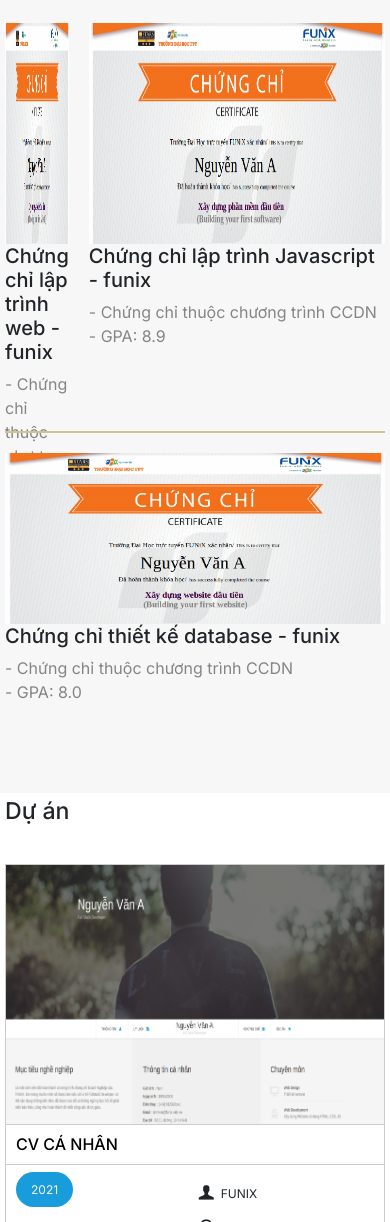
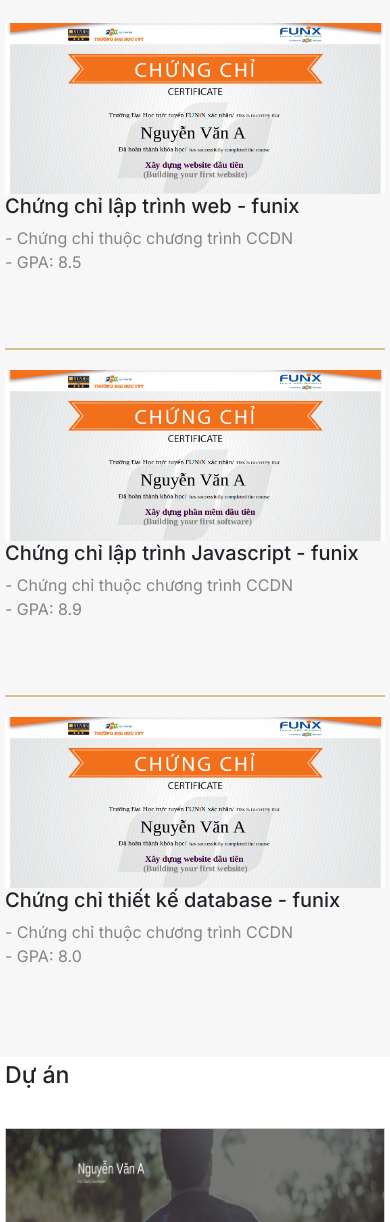
Before and after one commit to Tienpccnnt/assignment-03, a plain HTML site: page index.html in a window 390 px wide. Shown: the part 3567-4789 px from the top of the page. Drawn offline with nearby package versions, Linux system fonts and the light colour scheme.

Commit message:
Update mobile.css

```diff
--- a/css/mobile.css
+++ b/css/mobile.css
@@ -34,6 +34,10 @@
   .nav-conten:nth-child(2) {
     border-left: 0;
     padding-left: 0;
+    border-top: 2px solid #d6c08d;
+  }
+  .nav-conten:nth-child(3){
+    grid-column: auto;
   }
   .nav-project {
     grid-template-columns: 1fr;
```
